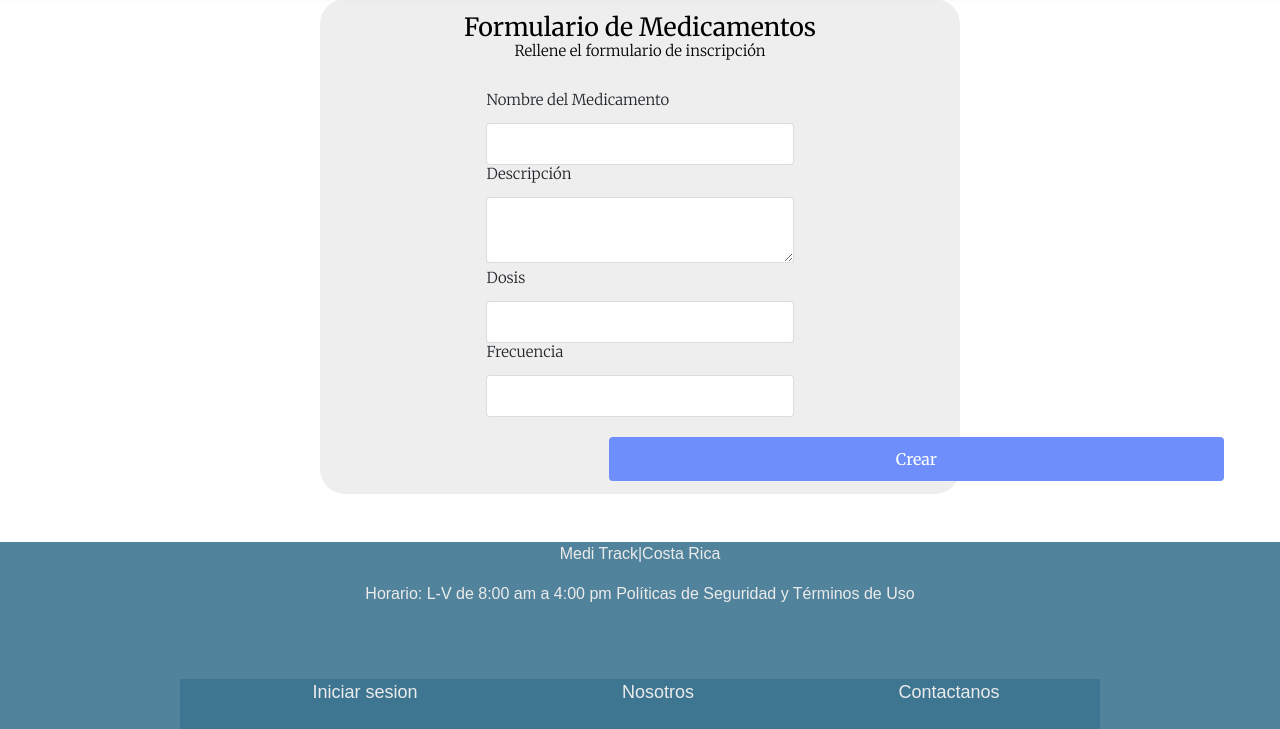
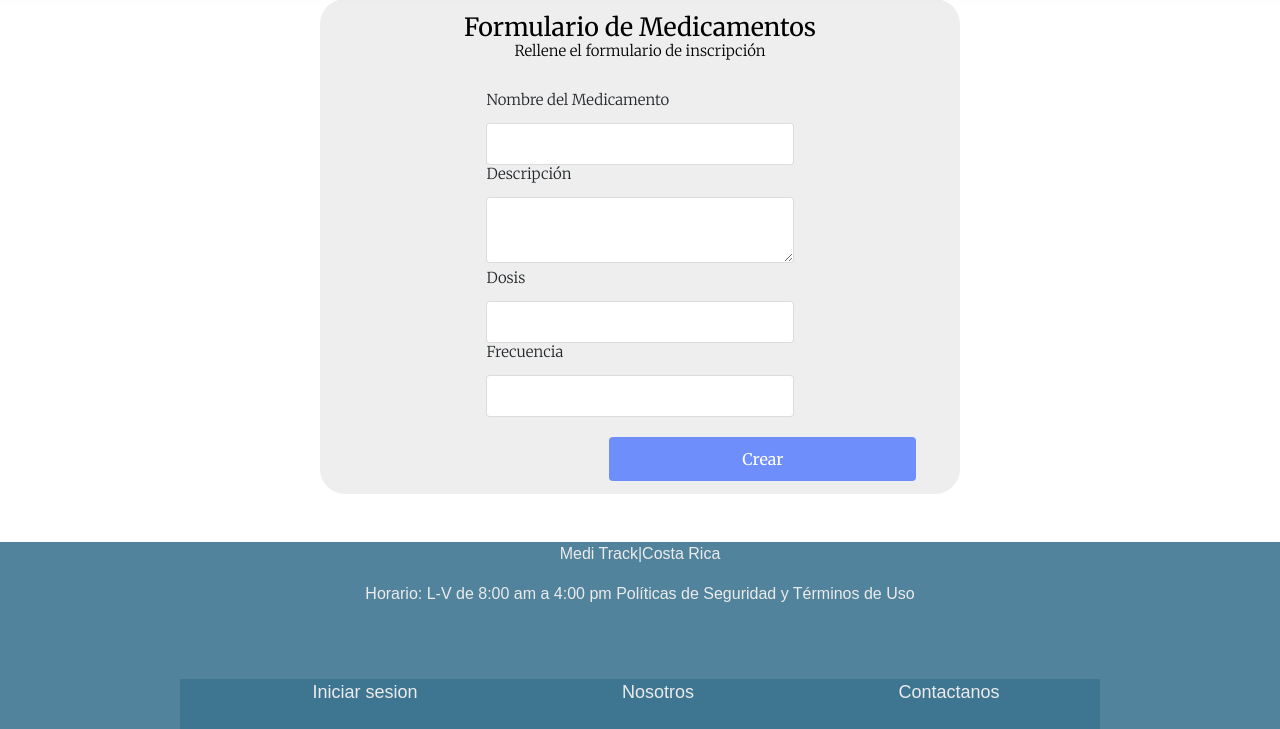
Before and after one commit to r4mir3zzz/web-servidor, a PHP site: page /createMedicine.php in a window 1280 px wide. Shown: the part 129-858 px from the top of the page. Run offline with PHP 8.4, Linux system fonts and the light colour scheme; some web fonts are replaced.

Commit message:
Update createMedicine.css

```diff
--- a/assets/css/createMedicine.css
+++ b/assets/css/createMedicine.css
@@ -47,7 +47,7 @@ form h2{
 }
 
 .botonEnviar{
-    width: 100%;
+    width: 50%;
     padding: 10px;
     background-color: #6e8efb;
     border: none;
@@ -59,7 +59,3 @@ form h2{
     cursor: pointer;
     transition: background 0.3s ease;
 }
-.botonEnviar:hover{
-    background-color: #45a049;
-    transform: scale(1.1);
-}
```
